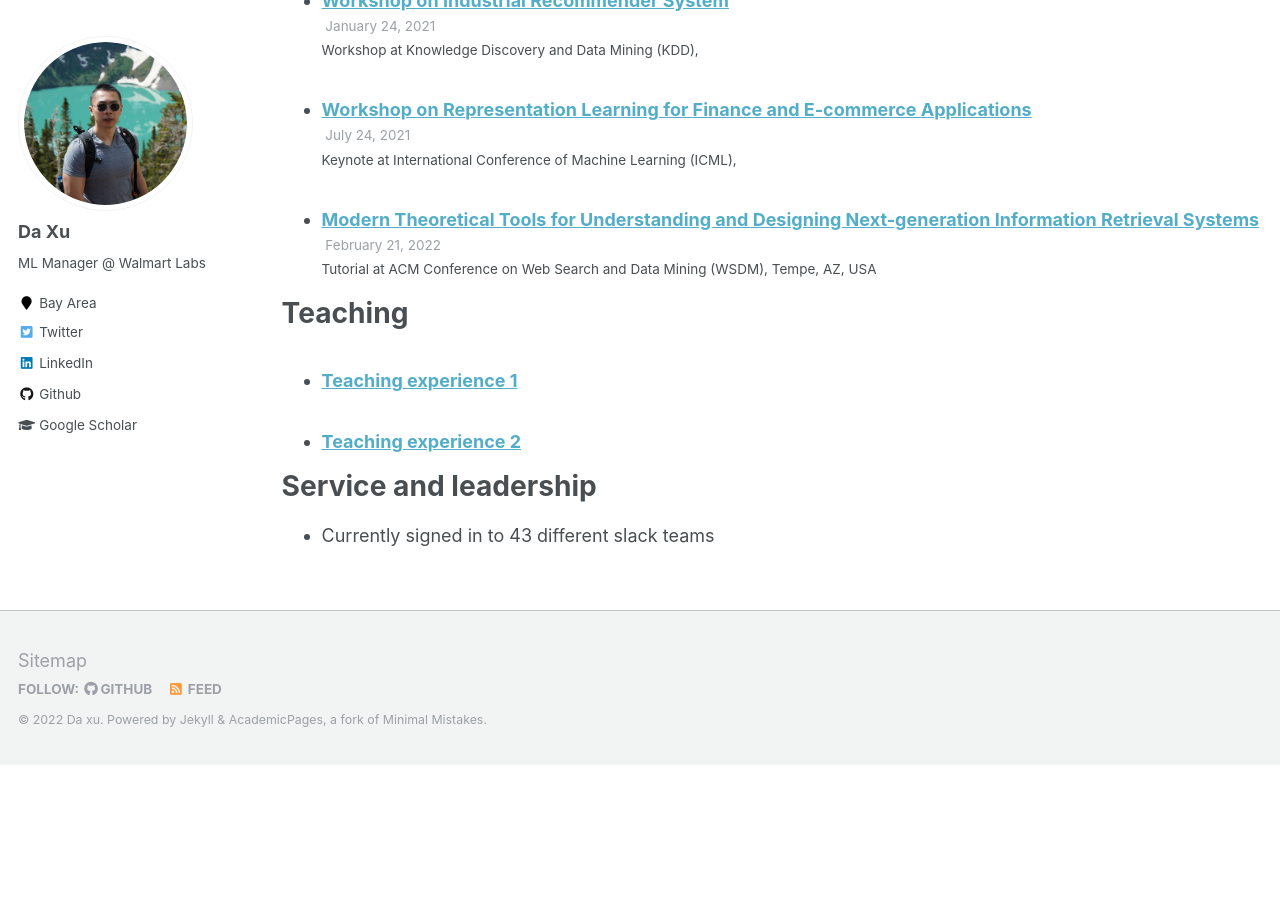
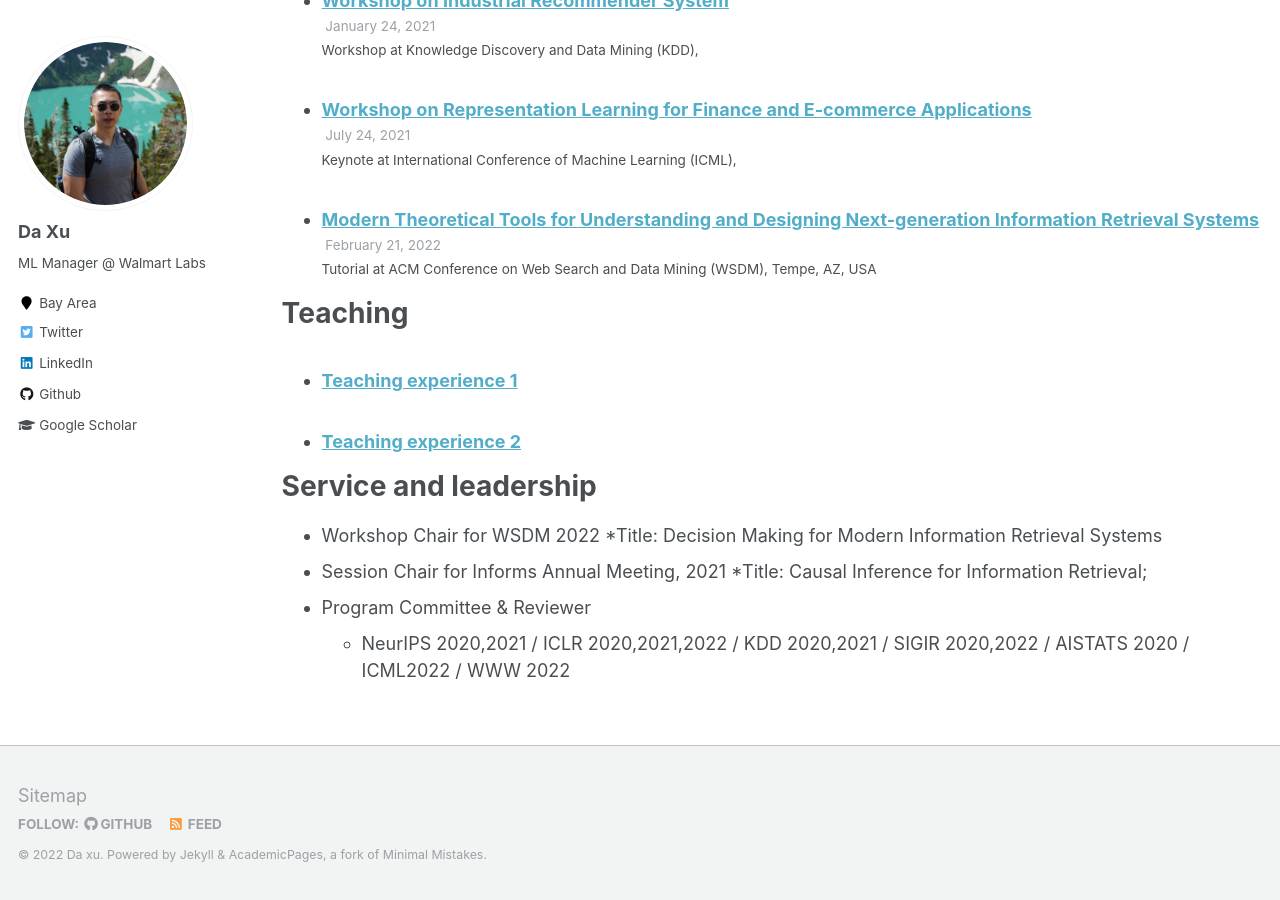
Before and after one commit to daxu5180/daxu5180.github.io, a Jekyll site: the page built from _pages/cv.md, in a window 1280 px wide and 900 px high, scrolled down 3142 px. Built offline with Jekyll 4.4.1, drawn with Linux system fonts in a browser that asks for light colours; before the commit the page ends 3907 px from its top, so only the background shows below that.

Commit message:
add service

```diff
--- a/_pages/cv.md
+++ b/_pages/cv.md
@@ -62,4 +62,10 @@ Teaching
 
 Service and leadership
 ======
-* Currently signed in to 43 different slack teams
+* Workshop Chair for WSDM 2022
+	*Title: Decision Making for Modern Information Retrieval Systems
+* Session Chair for Informs Annual Meeting, 2021
+	*Title: Causal Inference for Information Retrieval;
+* Program Committee & Reviewer
+	* NeurIPS 2020,2021 / ICLR 2020,2021,2022 / KDD 2020,2021 / SIGIR 2020,2022 / AISTATS
+2020 / ICML2022 / WWW 2022
```
